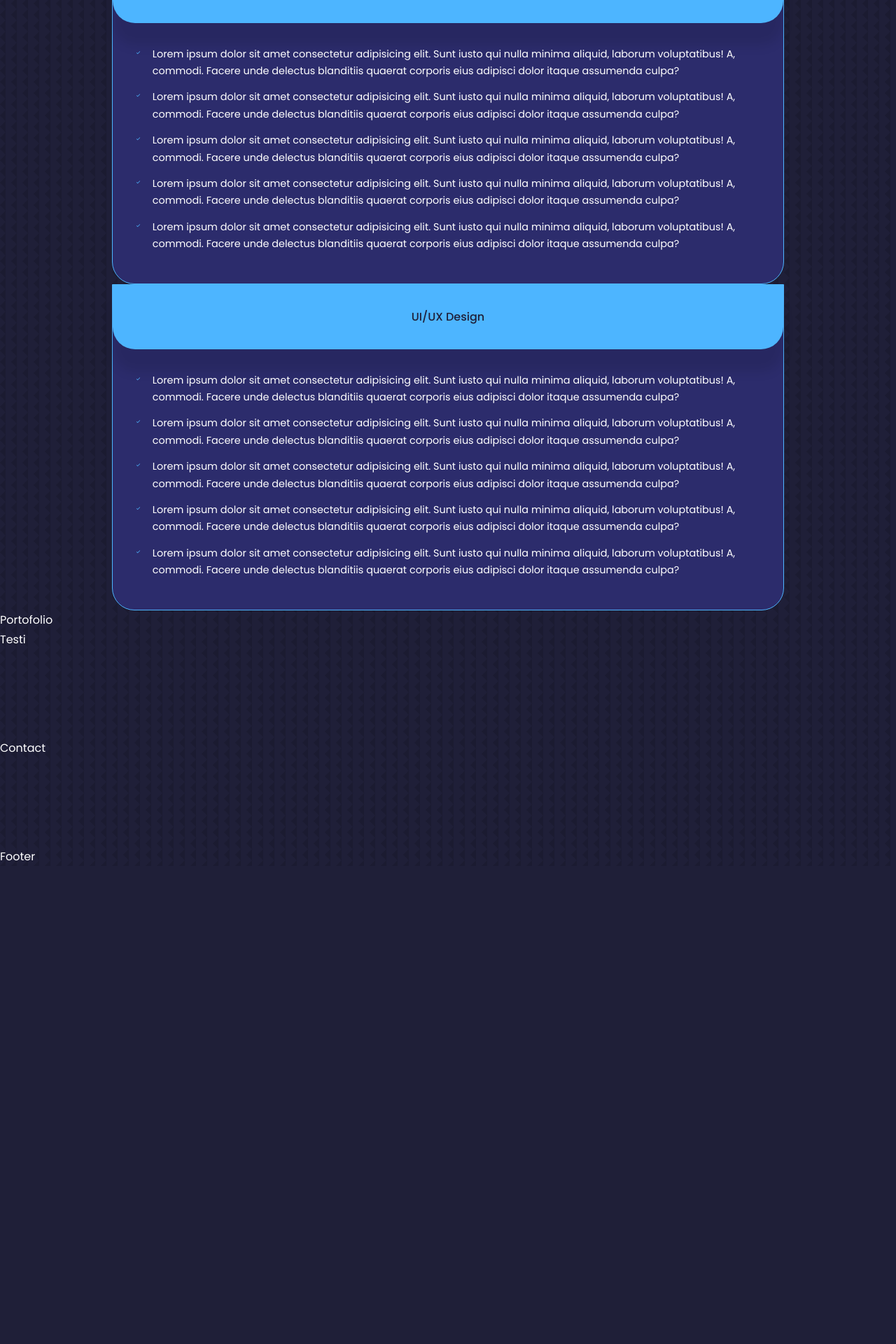
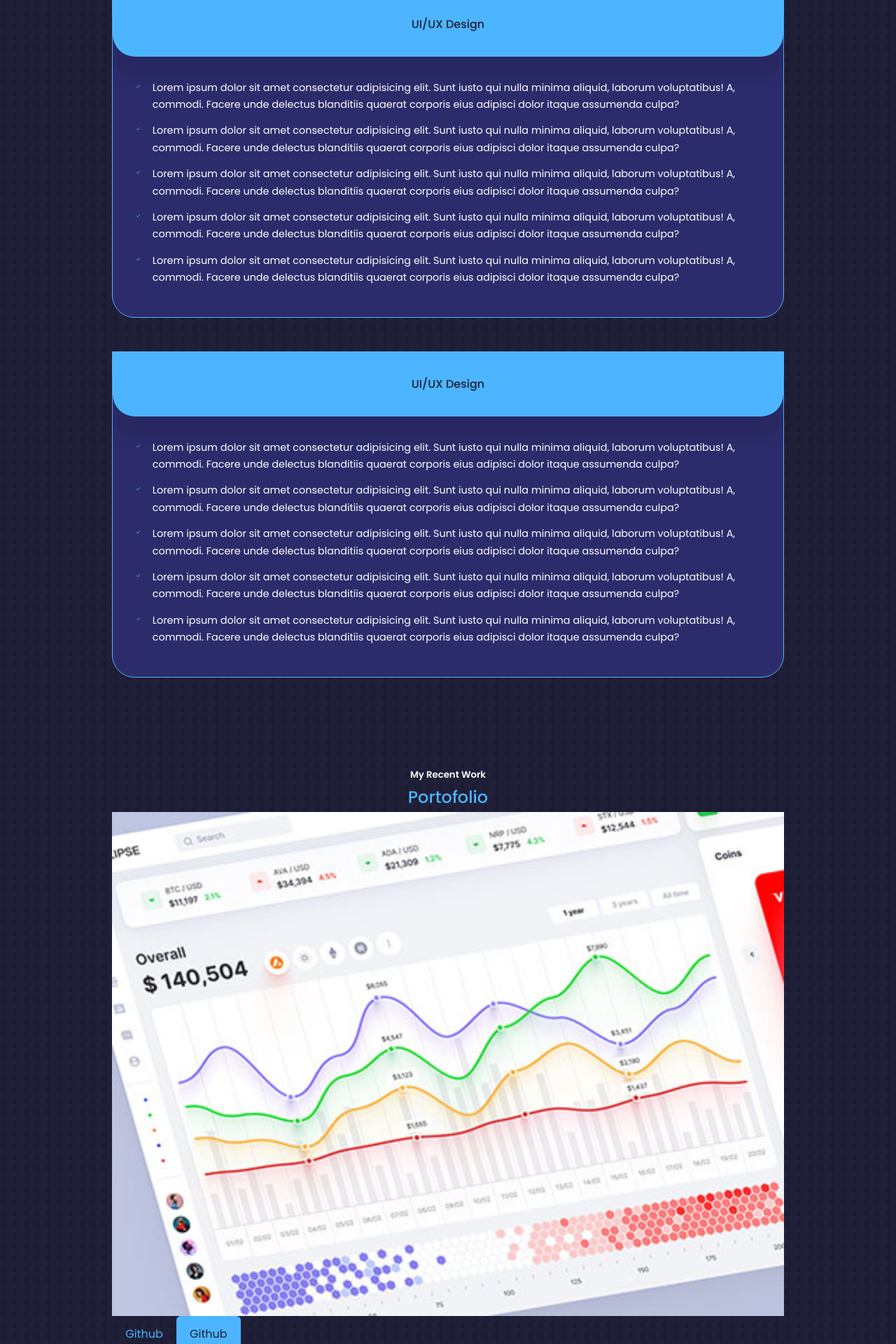
Before and after one commit to kiwi-ui/portfolio-fix, a React (Create React App) app: page / in a window 1280 px wide. Shown: the part 2723-4643 px from the top of the page at 70% size. Before the commit the page ends 3960 px from the top, so only its background shows below. Built offline with nearby package versions, Linux system fonts and the light colour scheme.

Commit message:
baru mulai portofolio

```diff
--- a/src/Components/Portofolio/Portofolio.jsx
+++ b/src/Components/Portofolio/Portofolio.jsx
@@ -1,8 +1,23 @@
-import React from 'react'
-import './Portofolio.css'
+import React from 'react';
+import './Portofolio.css';
+import IMG1 from '../../assets/port1.jpg';
+
 const Portofolio = () => {
   return (
-    <div>Portofolio</div>
+    <section id='portofolio'>
+<h5>My Recent Work</h5>
+<h2>Portofolio</h2>
+<div className="container portofolio_container">
+  <article className="portofolio_item">
+    <div className="portofolio_item-image">
+    <img src={IMG1} alt="" />
+    </div>
+      <h3></h3>
+      <a href="https://github.com" className='btn'>Github</a>
+      <a href="https://github.com" className='btn btn-primary'>Github</a>
+  </article>
+</div>
+    </section>
   )
 }
 
--- a/src/Components/Services/Services.jsx
+++ b/src/Components/Services/Services.jsx
@@ -7,7 +7,7 @@ const Services = () => {
         <h5>What I Offer</h5>
         <h2>Services</h2>
 
-        <div className="container services_conter">
+        <div className="container services_container">
             <article className="service">
               <div className="service_head">
                 <h3>UI/UX Design</h3>
```
Also changed, not shown: src/assets/port1.jpg (renamed from src/assets/portfolio1.jpg).
